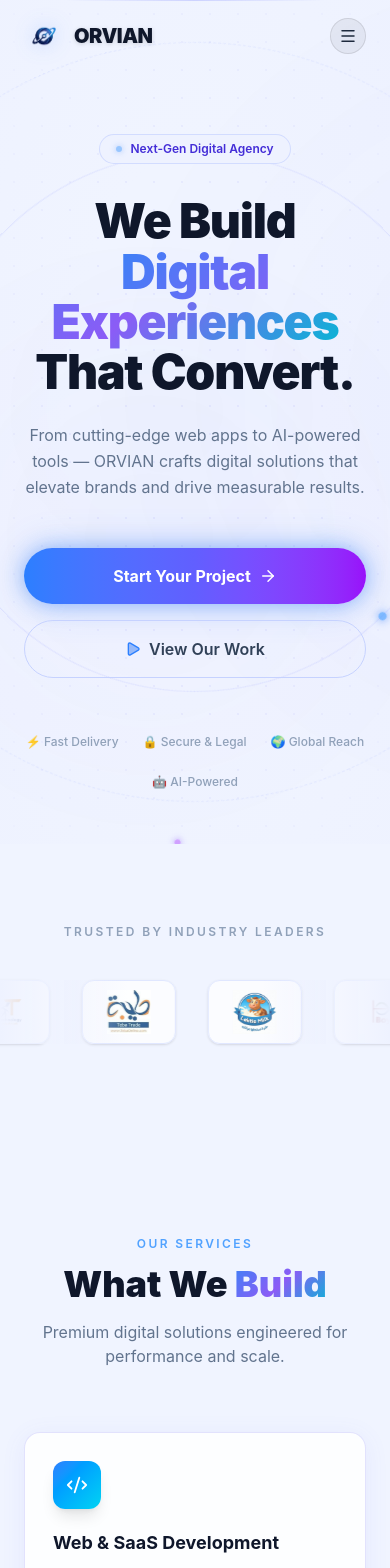
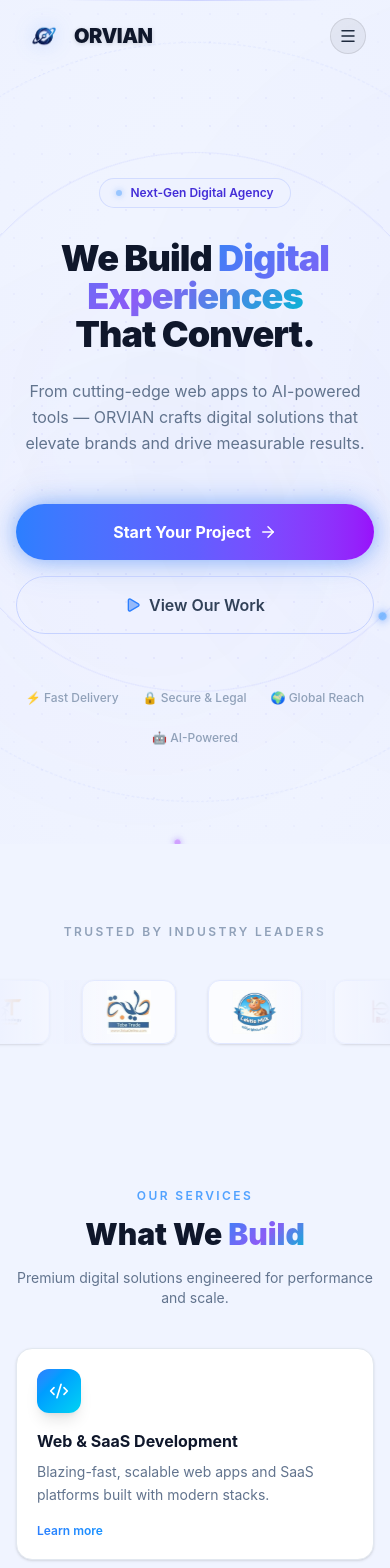
Before and after one commit to fahmymohsen777-cmd/orvian-agency, a React (Vite) app: page / in a window 390 px wide. Shown: the top 1568 px of the page. Built offline with nearby package versions, Linux system fonts and the light colour scheme.

Commit message:
Fix services border-only glow and full mobile responsiveness

```diff
--- a/src/components/Contact.jsx
+++ b/src/components/Contact.jsx
@@ -14,10 +14,10 @@
   }`
 
   return (
-    <section id="contact" className="py-28 px-6 relative overflow-hidden">
+    <section id="contact" className="py-16 sm:py-28 px-4 sm:px-6 relative overflow-hidden">
       <div className={`absolute inset-0 pointer-events-none ${isDark ? 'bg-gradient-to-b from-transparent via-blue-950/10 to-transparent' : 'bg-gradient-to-b from-transparent via-blue-50/50 to-transparent'}`} />
       <div className="max-w-6xl mx-auto relative z-10">
-        <div className="grid grid-cols-1 lg:grid-cols-2 gap-16 items-center">
+        <div className="grid grid-cols-1 lg:grid-cols-2 gap-10 lg:gap-16 items-center">
           {/* Left info */}
           <div>
             <motion.p
@@ -66,7 +66,7 @@
             className={`p-8 rounded-2xl ${isDark ? 'card-dark' : 'card-light'}`}
           >
             <form className="space-y-4" onSubmit={e => e.preventDefault()}>
-              <div className="grid grid-cols-2 gap-4">
+              <div className="grid grid-cols-1 sm:grid-cols-2 gap-4">
                 <div>
                   <label className={`block text-xs font-semibold mb-1.5 ${isDark ? 'text-slate-400' : 'text-slate-500'}`}>Name</label>
                   <input type="text" placeholder="John Doe" className={inputClass} />
--- a/src/components/Hero.jsx
+++ b/src/components/Hero.jsx
@@ -129,7 +129,7 @@
       </div>
 
       {/* ═══ CONTENT ═══ */}
-      <div className="relative z-10 max-w-5xl mx-auto px-6 text-center">
+      <div className="relative z-10 max-w-5xl mx-auto px-4 sm:px-6 text-center">
 
         {/* Badge */}
         <motion.div
@@ -147,7 +147,7 @@
         {/* Headline */}
         <motion.h1
           variants={fadeUp} initial="hidden" animate="show" custom={1}
-          className={`text-5xl sm:text-6xl md:text-7xl lg:text-8xl font-black leading-[1.05] tracking-tight mb-6 ${isDark ? 'text-white' : 'text-slate-900'}`}
+          className={`text-4xl sm:text-5xl md:text-7xl lg:text-8xl font-black leading-[1.05] tracking-tight mb-6 ${isDark ? 'text-white' : 'text-slate-900'}`}
         >
           {t.hero.headline1}{' '}
           <span className="gradient-text">{t.hero.headline2}</span>
--- a/src/components/Services.jsx
+++ b/src/components/Services.jsx
@@ -1,70 +1,73 @@
-import { useRef } from 'react'
-import { motion, useMotionValue, useSpring, useTransform } from 'framer-motion'
+import { useState } from 'react'
+import { motion } from 'framer-motion'
 import { Code2, Megaphone, Palette, Bot, ExternalLink } from 'lucide-react'
 import { useTheme } from '../contexts/ThemeContext'
 import { useLang } from '../contexts/LangContext'
 
 const icons = [Code2, Megaphone, Palette, Bot]
-const gradients = [
-  'from-blue-500 to-cyan-400',
-  'from-pink-500 to-rose-400',
-  'from-violet-500 to-purple-400',
-  'from-amber-500 to-orange-400',
-]
-const glows = [
-  'rgba(59,130,246,0.35)',
-  'rgba(236,72,153,0.35)',
-  'rgba(139,92,246,0.35)',
-  'rgba(245,158,11,0.35)',
+
+const config = [
+  { gradient: 'from-blue-500 to-cyan-400',    border: 'rgba(59,130,246,0.8)',  shadow: 'rgba(59,130,246,0.2)'  },
+  { gradient: 'from-pink-500 to-rose-400',    border: 'rgba(236,72,153,0.8)',  shadow: 'rgba(236,72,153,0.2)'  },
+  { gradient: 'from-violet-500 to-purple-400',border: 'rgba(139,92,246,0.8)', shadow: 'rgba(139,92,246,0.2)'  },
+  { gradient: 'from-amber-500 to-orange-400', border: 'rgba(245,158,11,0.8)', shadow: 'rgba(245,158,11,0.2)'  },
 ]
 
-function TiltCard({ service, index, isDark }) {
-  const ref = useRef(null)
-  const x = useMotionValue(0)
-  const y = useMotionValue(0)
-  const rx = useSpring(useTransform(y, [-0.5, 0.5], [8, -8]), { stiffness: 200, damping: 20 })
-  const ry = useSpring(useTransform(x, [-0.5, 0.5], [-8, 8]), { stiffness: 200, damping: 20 })
-
-  const onMove = (e) => {
-    const rect = ref.current.getBoundingClientRect()
-    x.set((e.clientX - rect.left) / rect.width - 0.5)
-    y.set((e.clientY - rect.top) / rect.height - 0.5)
-  }
-  const onLeave = () => { x.set(0); y.set(0) }
-
+function ServiceCard({ service, index, isDark }) {
+  const [hovered, setHovered] = useState(false)
   const Icon = icons[index]
+  const { gradient, border, shadow } = config[index]
 
   return (
     <motion.div
-      ref={ref}
-      onMouseMove={onMove}
-      onMouseLeave={onLeave}
-      style={{ rotateX: rx, rotateY: ry, transformStyle: 'preserve-3d', perspective: 1000 }}
       initial={{ opacity: 0, y: 40 }}
       whileInView={{ opacity: 1, y: 0 }}
       viewport={{ once: true }}
-      transition={{ duration: 0.6, delay: index * 0.1, ease: [0.22, 1, 0.36, 1] }}
-      className={`group relative p-7 rounded-2xl cursor-pointer transition-all duration-300 ${
-        isDark ? 'card-dark hover:border-white/20' : 'card-light hover:border-blue-300'
-      }`}
-      whileHover={{ boxShadow: `0 20px 60px ${glows[index]}` }}
+      transition={{ duration: 0.55, delay: index * 0.1, ease: [0.22, 1, 0.36, 1] }}
+      onMouseEnter={() => setHovered(true)}
+      onMouseLeave={() => setHovered(false)}
+      onTouchStart={() => setHovered(true)}
+      onTouchEnd={() => setTimeout(() => setHovered(false), 600)}
+      className="group relative"
     >
-      {/* Glow border on hover */}
-      <div className={`absolute inset-0 rounded-2xl opacity-0 group-hover:opacity-100 transition-opacity duration-400 bg-gradient-to-br ${gradients[index]} blur-sm -z-10 scale-105`} />
+      {/* Glowing border frame only — not the card fill */}
+      <div
+        className="absolute inset-0 rounded-2xl pointer-events-none transition-all duration-300"
+        style={{
+          background: hovered
+            ? `linear-gradient(135deg, ${border} 0%, transparent 50%, ${border} 100%)`
+            : 'transparent',
+          padding: '1.5px',
+          WebkitMask: 'linear-gradient(#fff 0 0) content-box, linear-gradient(#fff 0 0)',
+          WebkitMaskComposite: 'xor',
+          maskComposite: 'exclude',
+          boxShadow: hovered ? `0 0 20px ${shadow}` : 'none',
+          opacity: hovered ? 1 : 0,
+        }}
+      />
 
-      <div className={`w-12 h-12 rounded-xl mb-5 flex items-center justify-center bg-gradient-to-br ${gradients[index]} shadow-lg`}>
-        <Icon size={22} className="text-white" />
+      {/* Card body stays flat — no bg color change on hover */}
+      <div
+        className={`relative p-5 sm:p-7 rounded-2xl h-full border transition-transform duration-300 ${
+          isDark
+            ? 'bg-[#0a1628] border-white/[0.07]'
+            : 'bg-white border-slate-200 shadow-sm'
+        } ${hovered ? '-translate-y-1' : 'translate-y-0'}`}
+      >
+        <div className={`w-11 h-11 sm:w-12 sm:h-12 rounded-xl mb-4 sm:mb-5 flex items-center justify-center bg-gradient-to-br ${gradient} shadow-lg`}>
+          <Icon size={20} className="text-white" />
         </div>
 
-      <h3 className={`font-bold text-lg mb-2.5 ${isDark ? 'text-white' : 'text-slate-900'}`}>
+        <h3 className={`font-bold text-base sm:text-lg mb-2 ${isDark ? 'text-white' : 'text-slate-900'}`}>
           {service.title}
         </h3>
-      <p className={`text-sm leading-relaxed mb-5 ${isDark ? 'text-slate-400' : 'text-slate-500'}`}>
+        <p className={`text-sm leading-relaxed mb-4 sm:mb-5 ${isDark ? 'text-slate-400' : 'text-slate-500'}`}>
           {service.desc}
         </p>
 
-      <div className={`flex items-center gap-1.5 text-xs font-semibold group-hover:gap-2.5 transition-all duration-200 bg-gradient-to-r ${gradients[index]} bg-clip-text text-transparent`}>
+        <div className={`flex items-center gap-1.5 text-xs font-semibold bg-gradient-to-r ${gradient} bg-clip-text text-transparent transition-all duration-200 ${hovered ? 'gap-2.5' : ''}`}>
           Learn more <ExternalLink size={12} />
+        </div>
       </div>
     </motion.div>
   )
@@ -75,9 +78,9 @@
   const { t } = useLang()
 
   return (
-    <section id="services" className="py-28 px-6">
+    <section id="services" className="py-16 sm:py-24 lg:py-28 px-4 sm:px-6">
       <div className="max-w-7xl mx-auto">
-        <div className="text-center mb-16">
+        <div className="text-center mb-10 sm:mb-16">
           <motion.p
             initial={{ opacity: 0, y: 12 }} whileInView={{ opacity: 1, y: 0 }} viewport={{ once: true }}
             className="text-xs font-semibold tracking-[0.2em] uppercase text-blue-400 mb-3"
@@ -86,21 +89,21 @@
           </motion.p>
           <motion.h2
             initial={{ opacity: 0, y: 20 }} whileInView={{ opacity: 1, y: 0 }} viewport={{ once: true }} transition={{ delay: 0.1 }}
-            className={`text-4xl sm:text-5xl font-black mb-4 ${isDark ? 'text-white' : 'text-slate-900'}`}
+            className={`text-3xl sm:text-4xl md:text-5xl font-black mb-4 ${isDark ? 'text-white' : 'text-slate-900'}`}
           >
             What We <span className="gradient-text">Build</span>
           </motion.h2>
           <motion.p
             initial={{ opacity: 0, y: 20 }} whileInView={{ opacity: 1, y: 0 }} viewport={{ once: true }} transition={{ delay: 0.15 }}
-            className={`text-base max-w-xl mx-auto ${isDark ? 'text-slate-400' : 'text-slate-500'}`}
+            className={`text-sm sm:text-base max-w-xl mx-auto ${isDark ? 'text-slate-400' : 'text-slate-500'}`}
           >
             {t.services.sub}
           </motion.p>
         </div>
 
-        <div className="grid grid-cols-1 sm:grid-cols-2 lg:grid-cols-4 gap-5">
+        <div className="grid grid-cols-1 sm:grid-cols-2 lg:grid-cols-4 gap-4 sm:gap-5">
           {t.services.items.map((service, i) => (
-            <TiltCard key={i} service={service} index={i} isDark={isDark} />
+            <ServiceCard key={i} service={service} index={i} isDark={isDark} />
           ))}
         </div>
       </div>
```
Lines whose indentation alone changed are shown as unchanged.
